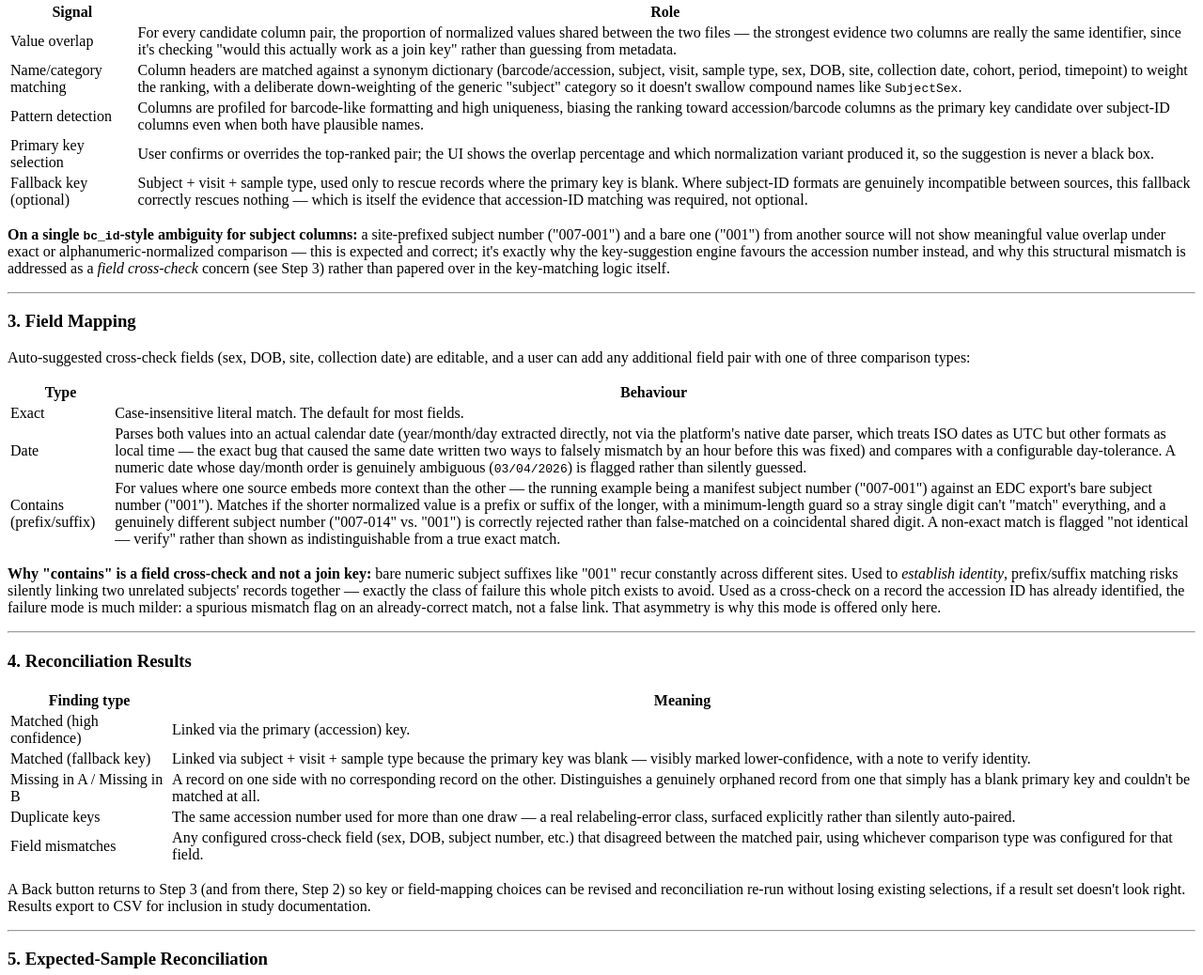
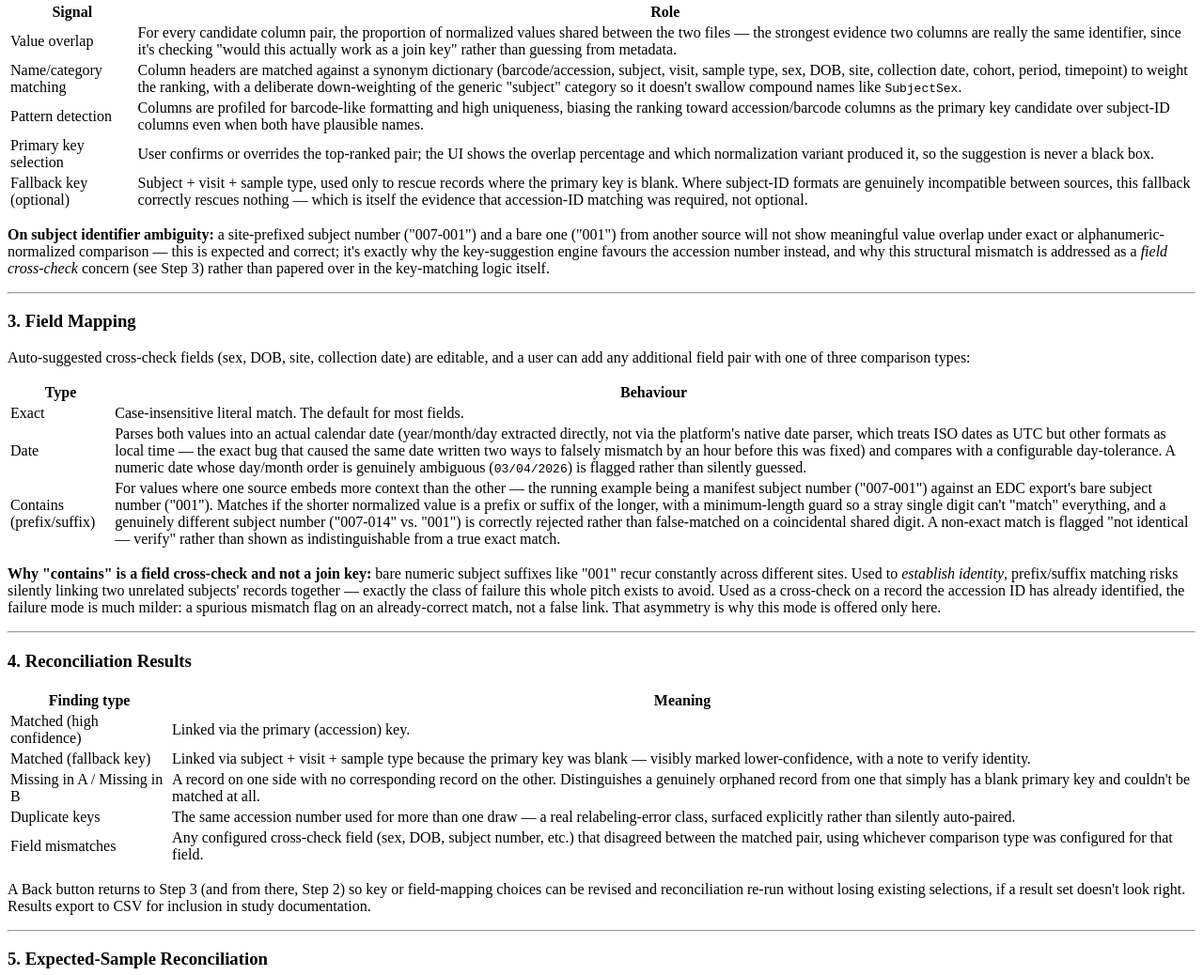
Before and after one commit to certara-bmant/p21dx-recon, a plain HTML site: page Framing_Pitch_P21_Reconciliation.html in a window 1280 px wide. Shown: the part 2468-3506 px from the top of the page at 94% size. Drawn offline with Linux system fonts and the light colour scheme.

Commit message:
Fix leftover BC terminology in framing pitch: 'bc_id-style ambiguity' -> 'subject identifier ambiguity'

```diff
--- a/Framing_Pitch_P21_Reconciliation.html
+++ b/Framing_Pitch_P21_Reconciliation.html
@@ -150,7 +150,7 @@
 </tr>
 </tbody>
 </table>
-<p><strong>On a single <code>bc_id</code>-style ambiguity for subject columns:</strong> a site-prefixed subject number ("007-001") and a bare one ("001") from another source will not show meaningful value overlap under exact or alphanumeric-normalized comparison — this is expected and correct; it's exactly why the key-suggestion engine favours the accession number instead, and why this structural mismatch is addressed as a <em>field cross-check</em> concern (see Step 3) rather than papered over in the key-matching logic itself.</p>
+<p><strong>On subject identifier ambiguity:</strong> a site-prefixed subject number ("007-001") and a bare one ("001") from another source will not show meaningful value overlap under exact or alphanumeric-normalized comparison — this is expected and correct; it's exactly why the key-suggestion engine favours the accession number instead, and why this structural mismatch is addressed as a <em>field cross-check</em> concern (see Step 3) rather than papered over in the key-matching logic itself.</p>
 <hr />
 <h3>3. Field Mapping</h3>
 <p>Auto-suggested cross-check fields (sex, DOB, site, collection date) are editable, and a user can add any additional field pair with one of three comparison types:</p>
```
